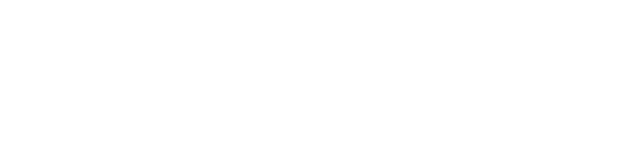
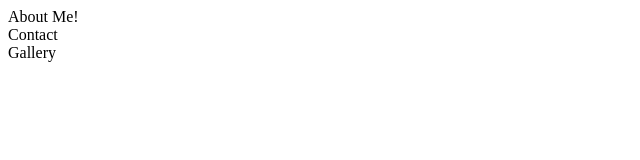
Before and after one commit to KATHERINERSL/Basic-Portfolio, a plain HTML site: page index.html in a window 1280 px wide. Shown: the whole page, without its empty margins (0-640 px from the left). Drawn offline with Linux system fonts and the light colour scheme; files that its build step writes are made by us from their sources.

Commit message:
setting up div

```diff
--- a/index.html
+++ b/index.html
@@ -1,11 +1,16 @@
 <!DOCTYPE html>
 <html lang="en">
 <head>
+    <link rel= "stylesheet" href="style.css" >
+    <!--<link rel= "content.html">
+    <link rel= "portfolio.html">-->
     <meta charset="UTF-8">
     <meta name="viewport" content="width=device-width, initial-scale=1.0">
     <title>Document</title>
 </head>
 <body>
-
+    <div>About Me!</div>
+    <div>Contact</div>
+    <div>Gallery</div>
 </body>
 </html>
```
